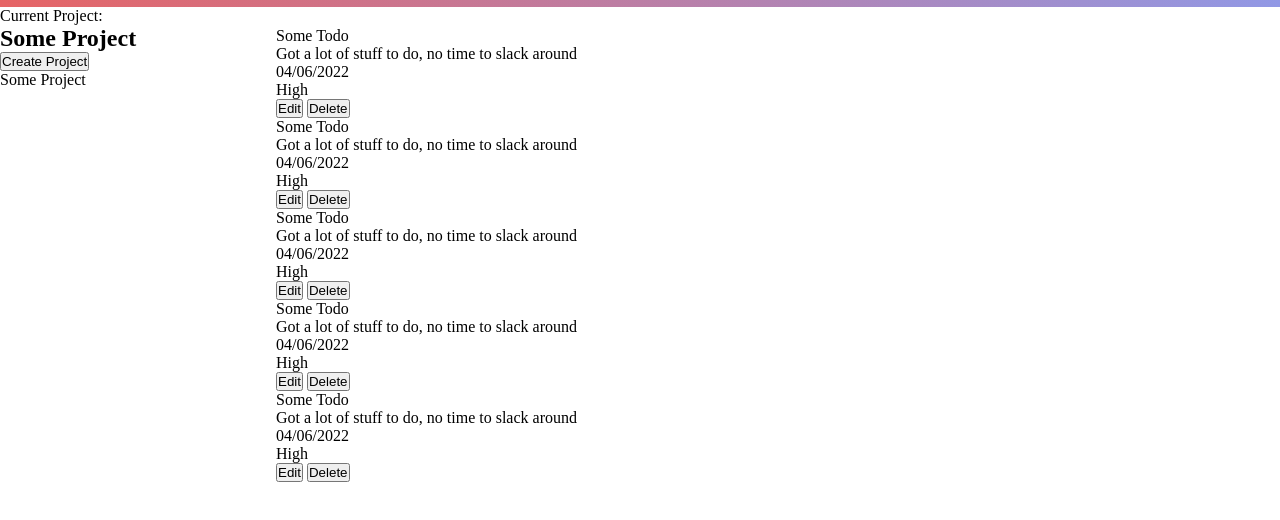
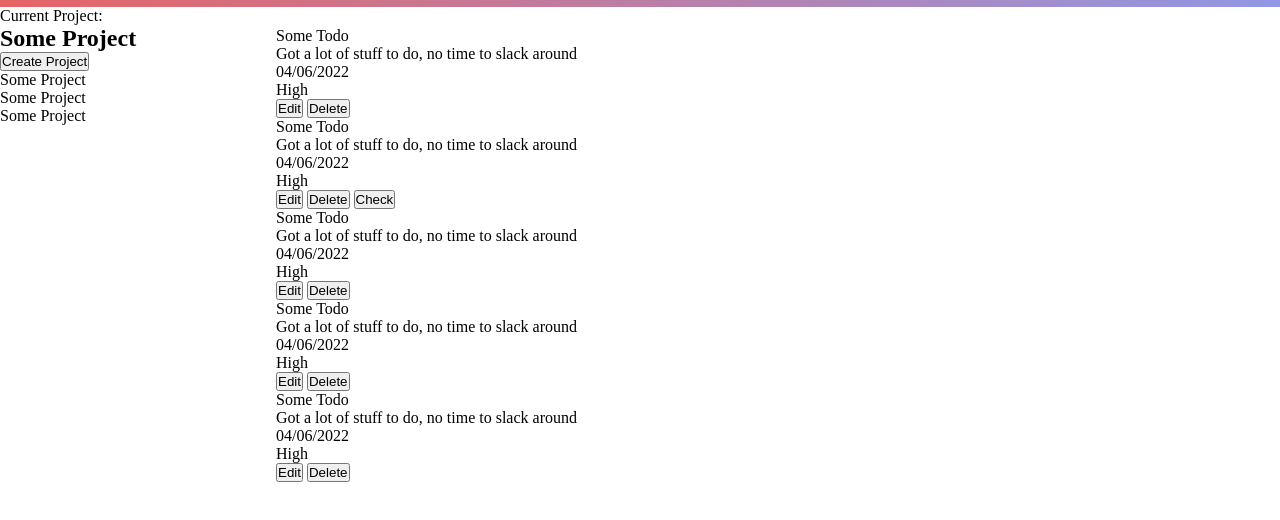
Before and after one commit to BATMANGOO/todo-list, a plain HTML site: page index.html in a window 1280 px wide. Shown: the part 40-560 px from the top of the page. Drawn offline with Linux system fonts and the light colour scheme.

```diff
--- a/index.html
+++ b/index.html
@@ -18,6 +18,8 @@
         <button class="add-project">Create Project</button>
         <div class="project-list">
           <div class="project-item">
+            <p class="project-name">Some Project</p>
+            <p class="project-name">Some Project</p>
             <p class="project-name">Some Project</p>
           </div>
         </div>
@@ -41,6 +43,7 @@
           <div class="todo-buttons">
             <button class="edit-todo">Edit</button>
             <button class="delete-todo">Delete</button>
+            <button class="check-todo">Check</button>
           </div>
         </div>
         <div class="todo-item">
```
